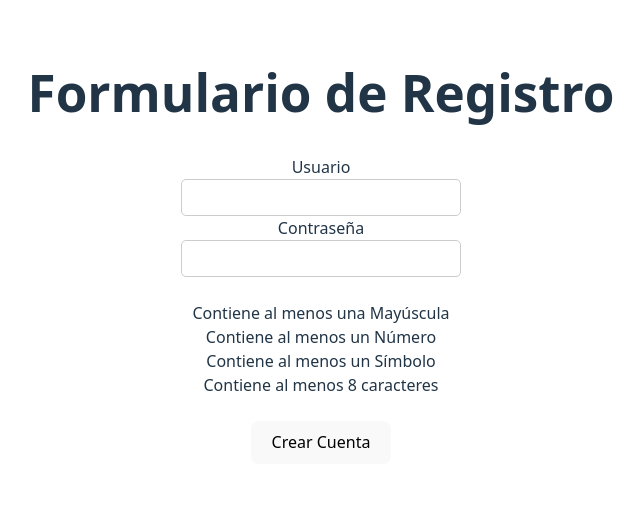
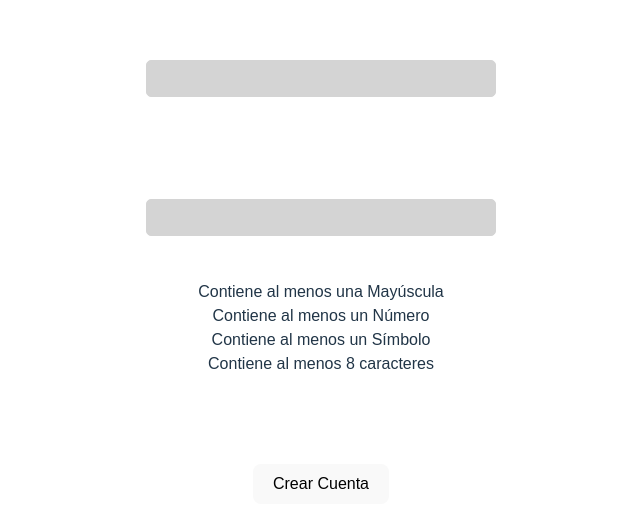
Before and after one commit to luisDiaz2194/ReactCourse, a React (Vite) app: page / in a window 1280 px wide. Shown: the part 153-680 px from the top of the page, without its empty margins (319-962 px from the left). Built offline with nearby package versions, Linux system fonts and the light colour scheme.

Commit message:
Ajustando un poco más el css del formulario para mejor visualización

```diff
--- a/src/components/Leccion 4 - Onchange/FormularioCreate.jsx
+++ b/src/components/Leccion 4 - Onchange/FormularioCreate.jsx
@@ -34,29 +34,37 @@ function FormularioCreate() {
     }
     return (
         <>
-            <h1>Formulario de Registro</h1>
+           <div className="formulario">
+             <h1>Formulario de Registro</h1>
             <div className="form-group">
                 <label>Usuario</label>
                 <InputText className={claseValidInputUsuario} onValidation={setMessageValidationInput} idInput={"usuarioInput"} type={"text"} name={"usuario"} />
-                <span>{mensajeUsuario} </span>
+                {
+                    claseValidInputUsuario === "is-valid" ? <AiOutlineCheckCircle className="icono-validacion validacion-ok" /> : ""
+                }
+                {
+                    claseValidInputUsuario === "is-invalid" ? <AiOutlineCloseCircle className="icono-validacion validacion-noOk" /> : ""
+                }
+                <span className={`message-input ${claseValidInputUsuario}`}>{mensajeUsuario} </span>
             </div>
             <div className="form-group">
                 <label>Contraseña</label>
                 <InputText className={claseValidInputEmail} onValidation={setMessageValidationInput} idInput={"passwordInput"} type={"password"} name={"pass"} />
                 <br />
                 <div>
-                    <span>Contiene al menos una Mayúscula </span> <br />
-                    <span>Contiene al menos un Número </span><br />
-                    <span>Contiene al menos un Símbolo </span><br />
-                    <span>Contiene al menos 8 caracteres </span><br />
+                    <span className="list-pass">Contiene al menos una Mayúscula </span> <br />
+                    <span className="list-pass">Contiene al menos un Número </span><br />
+                    <span className="list-pass">Contiene al menos un Símbolo </span><br />
+                    <span className="list-pass">Contiene al menos 8 caracteres </span><br />
                     <br />
-                    <span>{mensajePassword} </span>
+                      <span className={`message-input ${claseValidInputEmail}`}>{mensajePassword} </span>
 
                 </div>
             </div>
             <div className="form-group">
                 <ButtonCreate />
             </div>
+           </div>
         </>
     )
 }
--- a/src/components/Leccion 4 - Onchange/InputText.jsx
+++ b/src/components/Leccion 4 - Onchange/InputText.jsx
@@ -31,9 +31,7 @@ function InputText({ idInput, name, type, onValidation, className }) {
 
 
     return (
-        <div>
             <input id={idInput} name={name} type={type} className={className} onBlur={muestraTextoEscrito} />
-        </div>
     )
 }
 
--- a/src/components/Leccion 4 - Onchange/formulario.css
+++ b/src/components/Leccion 4 - Onchange/formulario.css
@@ -1,13 +1,95 @@
-input{
-    width: 280px;
+*{
+    margin: 0;
+    padding: 0;
+    box-sizing: border-box;
+    font-family: Arial, sans-serif;
+}
+:root{
+    --color-primario: #ffffff;
+    --color-secundario: #d4d4d4;
+    --color-invalid: red;
+    --color-valid: green;
+    --color-boton-hover: #45a049;
+    --bg-valid:#d4edda;
+    --bg-invalid:#f8d7da;
+}
+.formulario{
+    display: flex;
+    flex-direction: column;
+    align-items: center;
+    justify-content: center;
+    width: 100%;
+    gap: 0px 20px 10px 20px;
+    border: 1px solid var(--color-primario);
+    border-radius: 5px;
+    box-sizing: border-box;
+    padding: 25px;
+    position: relative;
+    overflow: hidden;
+}
+.formulario h1{
+    font-size: 30px;
+    color: var(--color-primario);
+    text-align: center;
+    margin: 0;
+}
+.form-group{
+    display: flex;
+    flex-direction: column;
+    align-content: center;
+    gap: 10px;
+    width: 350px;
+    margin: 20px auto;
+    position:relative;
+}
+.form-group label{
+    font-size: 18px;
+    font-weight: bold;
+    color: var(--color-primario);
+    text-align: left;
+}
+.form-group input{
+    width: 100%;
     padding: 10px;
     border-radius: 5px;
-    border: 1px solid #ccc;
+    border: 1px solid var(--color-secundario);
     box-sizing: border-box;
+    background-color: var(--color-secundario);
+    color: #000;
+
 }
-.is-valid{
+.form-group input.is-valid{
     border: 1px solid green;
 }
-.is-invalid{
+.form-group input.is-invalid{
     border: 1px solid red;
 }
+
+.form-group .icono-validacion{
+    position: absolute;
+    top: 38%;
+    right: 10px;
+}
+
+.form-group .validacion-ok{
+    color: green;
+    font-size: 20px;
+}
+.form-group .validacion-noOk{
+    color: red;
+    font-size: 20px;
+}
+.form-group .message-input{
+    font-size: 14px;
+    margin-top: 5px;
+    padding: 5px 15px;
+    border-radius: 5px;
+}
+.form-group .message-input.is-valid{
+    background-color: #d4edda;
+    color: #155724;
+}
+.form-group .message-input.is-invalid{
+    background-color: #f8d7da;
+    color: #721c24;
+}
```
